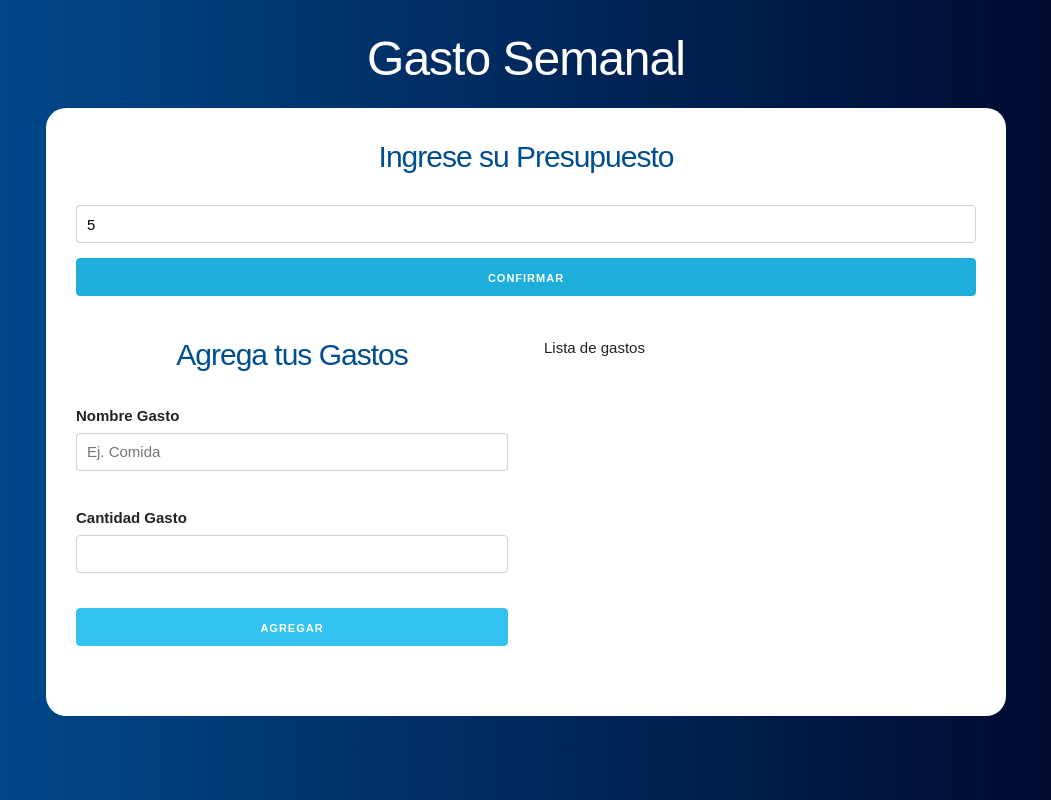
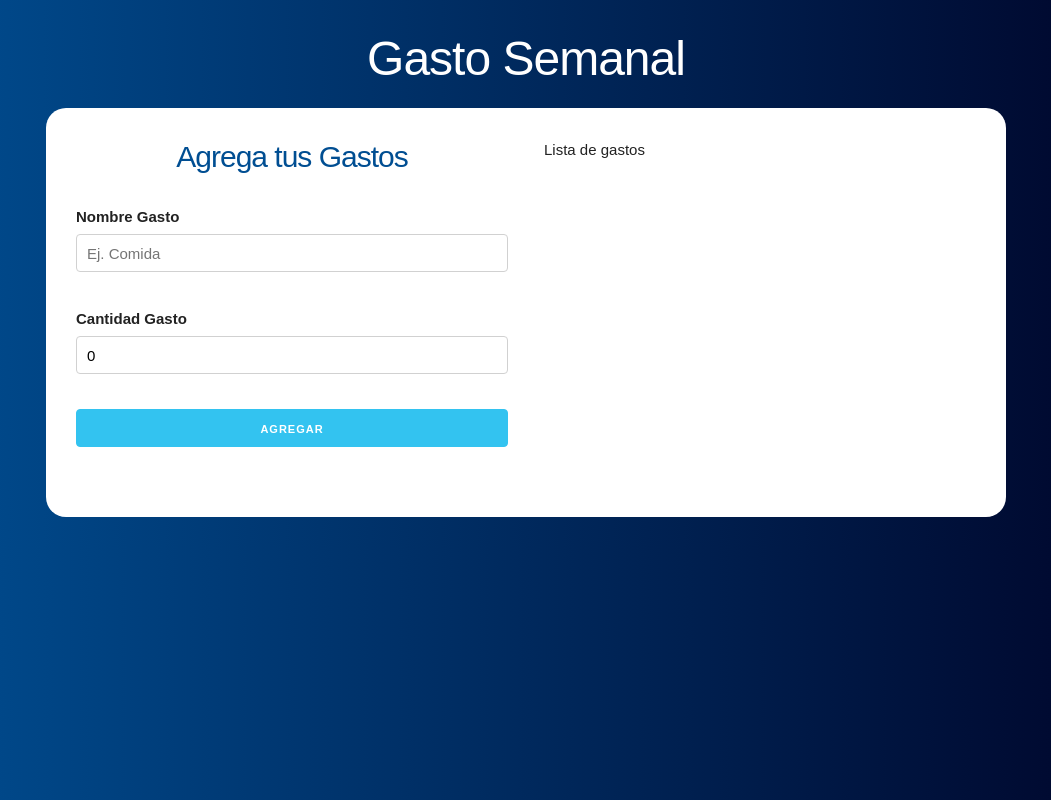
Before and after one commit to mauricarron/ctc-control-presupuesto, a React (Create React App) app: page / in a window 1280 px wide. Both pictures are taken after typing "5" into the empty fields and a click on the input "Confirmar". Shown: the whole page, without its empty margins (114-1165 px from the left). Built offline with nearby package versions, Linux system fonts and the light colour scheme.

Commit message:
Completa 10. Creando el State para los Gastos

```diff
--- a/src/App.js
+++ b/src/App.js
@@ -5,22 +5,27 @@ import Formulario from "./components/Formulario";
 function App() {
   const [presupuesto, guardarPresupuesto] = useState(0);
   const [restante, guardarRestante] = useState(0);
+  const [mostrarPregunta, setMostrarPregunta] = useState(true);
 
   return (
     <div className="container">
       <header>
         <h1>Gasto Semanal</h1>
         <div className="contenido-principal contenido">
+          {mostrarPregunta ? (
             <Pregunta
               guardarPresupuesto={guardarPresupuesto}
               guardarRestante={guardarRestante}
+              setMostrarPregunta={setMostrarPregunta}
             />
+          ) : (
             <div className="row">
               <div className="one-half column">
                 <Formulario />
               </div>
               <div className="one-half column">Lista de gastos</div>
             </div>
+          )}
         </div>
       </header>
     </div>
--- a/src/components/Formulario.js
+++ b/src/components/Formulario.js
@@ -1,16 +1,37 @@
-import React from "react";
+import React, { useState } from "react";
 
 const Formulario = () => {
+  const [nombre, guardarNombre] = useState("");
+  const [cantidad, guardarCantidad] = useState(0);
+  const agregarGasto = (e) => {
+    e.preventDefault();
+    //validar
+    //construir objeto gasto
+    //pasar gasto a componente principal
+    //resetear el form
+  };
+
   return (
     <form>
       <h2>Agrega tus Gastos</h2>
       <div className="campo">
         <label>Nombre Gasto</label>
-        <input type="text" placeholder="Ej. Comida" className="u-full-width" />
+        <input
+          type="text"
+          placeholder="Ej. Comida"
+          className="u-full-width"
+          value={nombre}
+          onChange={(e) => guardarNombre(e.target.value)}
+        />
       </div>
       <div className="campo">
         <label>Cantidad Gasto</label>
-        <input type="number" className="u-full-width" />
+        <input
+          type="number"
+          className="u-full-width"
+          value={cantidad}
+          onChange={(e) => guardarCantidad(parseInt(e.target.value, 10))}
+        />
       </div>
       <input
         type="submit"
--- a/src/components/Pregunta.js
+++ b/src/components/Pregunta.js
@@ -1,7 +1,11 @@
 import React, { Fragment, useState } from "react";
 import Error from "./Error";
 
-const Pregunta = ({ guardarPresupuesto, guardarRestante }) => {
+const Pregunta = ({
+  guardarPresupuesto,
+  guardarRestante,
+  setMostrarPregunta,
+}) => {
   const [cantidad, guardarCantidad] = useState(0);
   const [error, guardarError] = useState(false);
 
@@ -18,6 +22,7 @@ const Pregunta = ({ guardarPresupuesto, guardarRestante }) => {
     guardarError(false);
     guardarPresupuesto(cantidad);
     guardarRestante(cantidad);
+    setMostrarPregunta(false);
   };
 
   return (
```
Also changed, not shown: 1 other file (tests, documents, lock files or other folders). Lines whose indentation alone changed are shown as unchanged.
